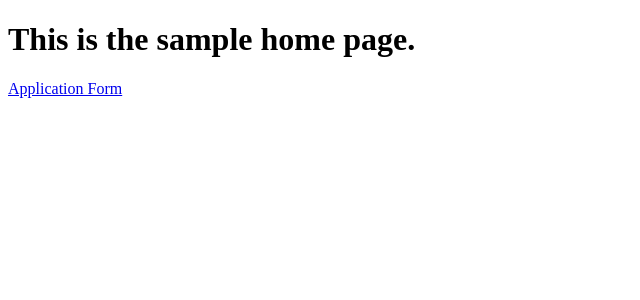
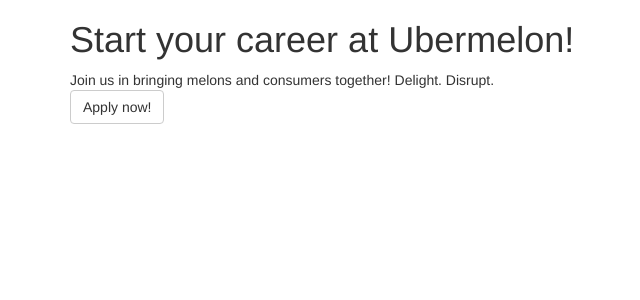
Before and after one commit to lunareve/flask-assessment, a Flask app: page / in a window 1280 px wide. Shown: the top 300 px of the page, without its empty margins (0-640 px from the left). Run offline with Flask 2, Linux system fonts and the light colour scheme; some libraries are stand-ins or nearby versions.

Commit message:
complete part 2

```diff
--- /dev/null
+++ b/templates/base.html
@@ -0,0 +1,26 @@
+<!DOCTYPE html>
+<html>
+<head>
+  <title>{% block title %}TITLE HERE{% endblock %}</title>
+  <link rel="stylesheet" type="text/css" href="http://maxcdn.bootstrapcdn.com/bootstrap/3.3.4/css/bootstrap.css">
+  <link rel="stylesheet" type="text/css" href="/static/css/styles.css">
+</head>
+
+<body>
+
+<div class="container">
+
+  <div class="row">
+    <div class="col-xs-12 page-title">
+      <h1>{% block heading %}HEADING FOR PAGE{% endblock %}</h1>
+    </div>
+  </div>
+
+  {% block content %}
+    BODY OF PAGE GOES HERE VIA INHERITANCE
+  {% endblock %}
+
+</div>
+
+</body>
+</html>
--- a/templates/index.html
+++ b/templates/index.html
@@ -1,12 +1,13 @@
-<!doctype html>
-<html>
-<head>
-    <title>Sample Home Page</title>
-</head>
-<body>
+{% extends 'base.html' %}
+{% block title %}Ubermelon Careers{% endblock %}
 
-<h1>This is the sample home page.</h1>
-<a href="/application-form">Application Form</a>
+{% block heading %}Start your career at Ubermelon!{% endblock %}
 
-</body>
-</html>
+{% block content %}
+  <div class="row">
+    <div class="col-xs-12 col-md-8 col-lg-6">
+      Join us in bringing melons and consumers together! Delight. Disrupt.<br>
+      <a class="btn btn-default" href="/application-form" role="button">Apply now!</a>
+    </div>
+  </div>
+{% endblock %}
```
Also changed, not shown: templates/application-form.html (+8 -19 lines), templates/application-response.html (+10 -9 lines).
